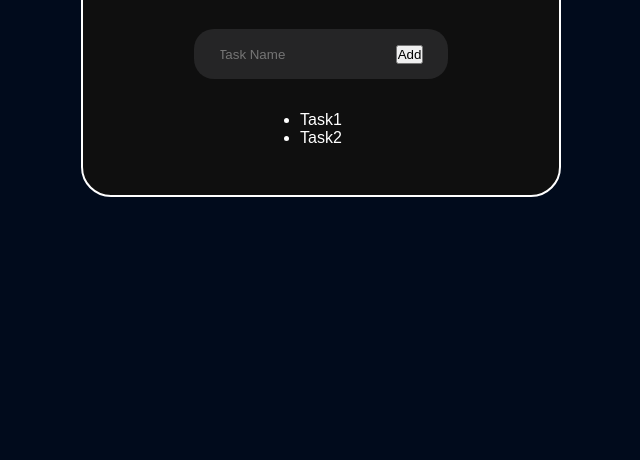
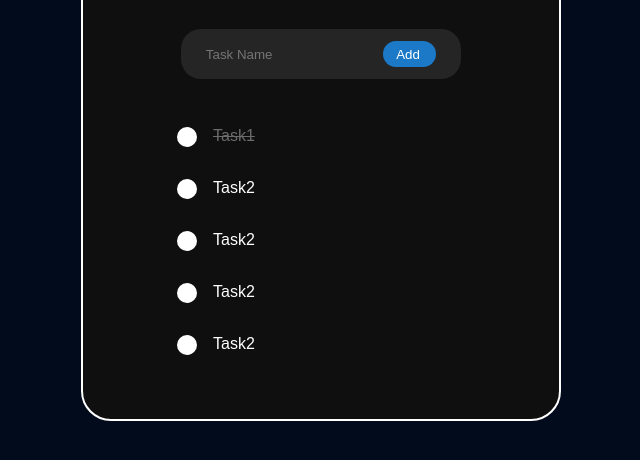
Before and after one commit to JasonT6/Simple-Todo-List, a plain HTML site: page index.html in a window 1280 px wide. Shown: the part 260-720 px from the top of the page, without its empty margins (319-959 px from the left). Drawn offline with Linux system fonts and the light colour scheme.

Commit message:
added styling for the list

```diff
--- a/index.html
+++ b/index.html
@@ -17,7 +17,10 @@
             <button id = "add-button">Add</button>
         </div>
         <ul class="task-list">
-            <li>Task1</li>
+            <li class = "done">Task1</li>
+            <li>Task2</li>
+            <li>Task2</li>
+            <li>Task2</li>
             <li>Task2</li>
         </ul>
     </div>
--- a/style.css
+++ b/style.css
@@ -3,6 +3,7 @@
     padding: 0;
     font-family: 'Poppins', sans-serif;
     box-sizing: border-box;
+    color: #fff;
 }
 
 body{
@@ -49,17 +50,55 @@ body{
 #input-box{
     display: flex;
     background: #252526;
-    border-radius: 30px;
     border: none;
     outline: none;
     background:transparent;
+    /* border: 2px solid #c91010; */
+    height: 2em;
+
 }
 
 
-.add-button{
+#add-button{
+    display:flex;
+    /* border: 1px solid #fff; */
+    border-radius: 30px;
+    height: 2em;
+    width: 4em;
+    background: #1b79c8;
+    align-items: center;
+    padding-left: 1em;
+    margin-left: auto;
+    margin-right: auto;
+    border: none;
+    transition:0.3s;
+}
+
+#add-button:hover{
+    box-shadow: 0 0 25px #2fd8eb, 0 0 25px #2fd8eb, 0 0 10px #2fd8eb;
+}
+
+.task-list{
+
+    list-style: none;
+    width: 20em;
+}
+
+.task-list li{
+    padding: 1em;
     display:flex;
 }
 
-.task-list{
-    /* border: 2px solid #10d83b; */
+.task-list li::before{
+    content: '';
+    background-color: #fff;
+    border-radius: 50%;
+    height: 1.25em;
+    width: 1.25em;
+    margin-right: 1em;
 }
+
+.task-list li.done{
+    color: #6b6b6b;
+    text-decoration: line-through;
+}
```
